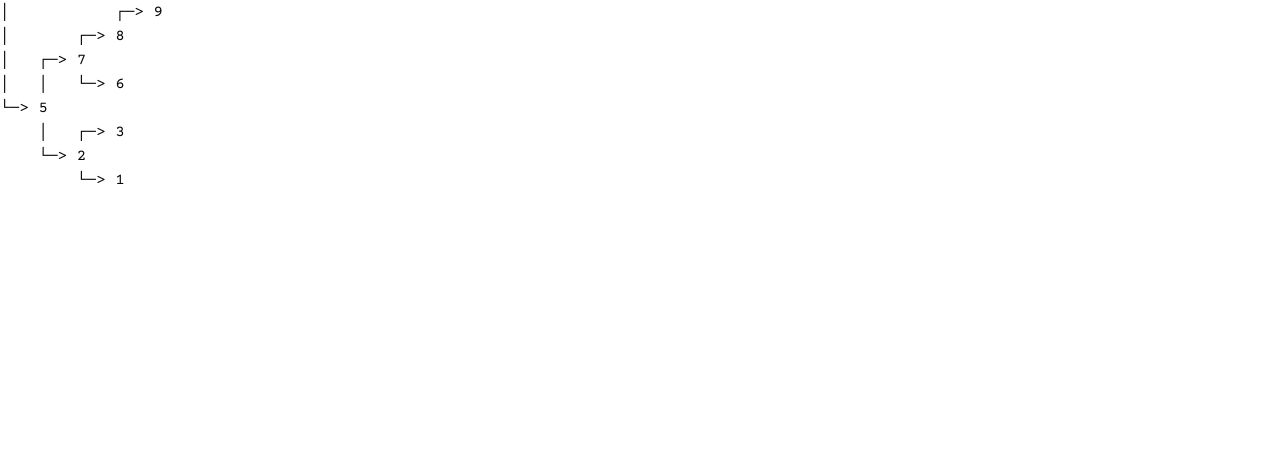
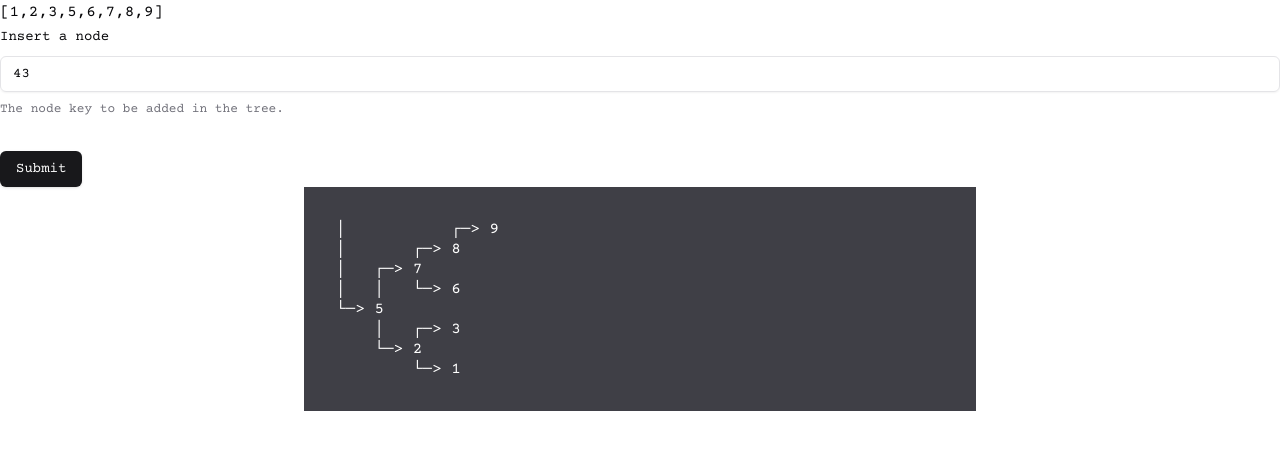
Before and after one commit to maj-rf/odin-cs, a React (Vite) app in the folder binary_search_tree/: page / in a window 1280 px wide. Shown: the top 450 px of the page. Built offline with nearby package versions, Linux system fonts and the light colour scheme.

Commit message:
feat: implement form for updating tree and for inserting nodes to tree. - create useBST hook. - update PrintTree components.

```diff
--- a/binary_search_tree/src/App.tsx
+++ b/binary_search_tree/src/App.tsx
@@ -1,12 +1,14 @@
-import { useState } from 'react';
-import { Tree } from './logic/Tree';
 import { PrintTree } from './components/PrintTree';
+import { TreeForm } from './components/TreeForm';
+import { useBST } from './useBST';
 
 function App() {
-  const [tree, setTree] = useState(new Tree([2, 1, 3, 5, 7, 8, 6, 9]));
+  const { tree, insertNode } = useBST();
 
   return (
     <div>
+      <p className="break-words">{`[${tree.inOrder()?.toString()}]`}</p>
+      <TreeForm insertNode={insertNode} />
       <PrintTree root={tree.root} />
     </div>
   );
--- a/binary_search_tree/src/components/PrintTree.tsx
+++ b/binary_search_tree/src/components/PrintTree.tsx
@@ -5,7 +5,7 @@ export const PrintTree = ({ root }: { root: Node | undefined }) => {
   const arr = prettyPrint(root);
 
   return (
-    <div className="whitespace-pre-wrap">
+    <div className="whitespace-pre-wrap leading-5 bg-zinc-700 text-white p-8 w-full max-w-2xl mx-auto overflow-auto">
       {arr?.map((node) => {
         return <div key={node}>{node}</div>;
       })}
--- /dev/null
+++ b/binary_search_tree/src/components/TreeForm.tsx
@@ -0,0 +1,63 @@
+import { z } from 'zod';
+import { zodResolver } from '@hookform/resolvers/zod';
+import { useForm } from 'react-hook-form';
+import { Button } from '@/components/ui/button';
+import {
+  Form,
+  FormControl,
+  FormDescription,
+  FormField,
+  FormItem,
+  FormLabel,
+  FormMessage,
+} from '@/components/ui/form';
+import { Input } from './ui/input';
+
+type TreeFormProps = {
+  insertNode: (node: number) => void;
+};
+
+const formSchema = z.object({
+  nodes: z.array(z.number()),
+  node: z.coerce.number(),
+});
+
+export const TreeForm = ({ insertNode }: TreeFormProps) => {
+  const form = useForm<z.infer<typeof formSchema>>({
+    resolver: zodResolver(formSchema),
+    defaultValues: {
+      nodes: [],
+      node: 43,
+    },
+  });
+
+  function onSubmit(values: z.infer<typeof formSchema>) {
+    // Do something with the form values.
+    // ✅ This will be type-safe and validated.
+    insertNode(values.node);
+  }
+
+  return (
+    <Form {...form}>
+      <form onSubmit={form.handleSubmit(onSubmit)} className="space-y-8">
+        <FormField
+          control={form.control}
+          name="node"
+          render={({ field }) => (
+            <FormItem>
+              <FormLabel>Insert a node</FormLabel>
+              <FormControl>
+                <Input placeholder="Insert any number." {...field} />
+              </FormControl>
+              <FormDescription>
+                The node key to be added in the tree.
+              </FormDescription>
+              <FormMessage />
+            </FormItem>
+          )}
+        />
+        <Button type="submit">Submit</Button>
+      </form>
+    </Form>
+  );
+};
--- /dev/null
+++ b/binary_search_tree/src/useBST.tsx
@@ -0,0 +1,22 @@
+import { useState } from 'react';
+import { Tree } from './logic/Tree';
+
+export const useBST = () => {
+  const [tree, setTree] = useState(new Tree([1, 2, 3, 5, 6, 7, 8, 9]));
+
+  const updateTree = (arr: number[]) => {
+    setTree(new Tree(arr));
+  };
+
+  const insertNode = (node: number) => {
+    setTree((prev) => {
+      const newTree = new Tree([]);
+      newTree.root = tree.root;
+      newTree.insert(node);
+      prev = newTree;
+      return prev;
+    });
+  };
+
+  return { tree, insertNode, updateTree };
+};
```
